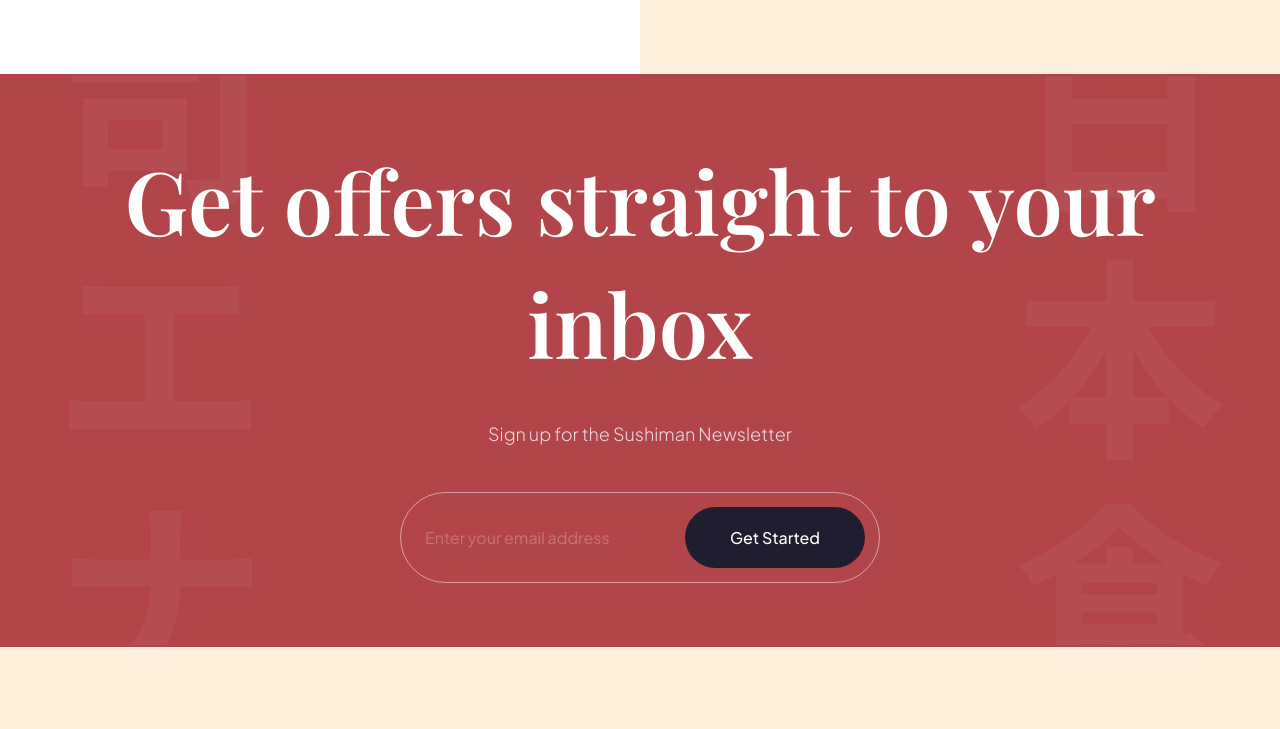
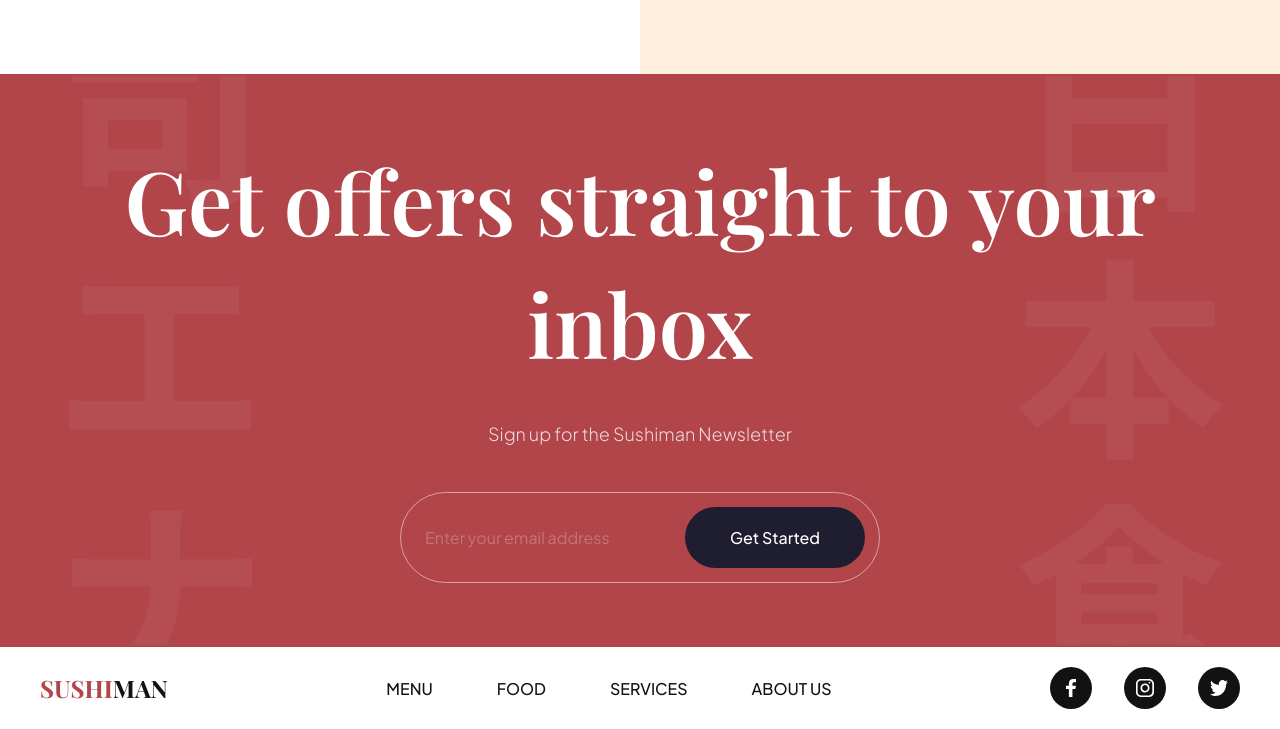
Before and after one commit to exzequel/sushi-static, a website built with Vite: page index.html in a window 1280 px wide. Shown: the part 3624-4353 px from the top of the page. Before the commit the page ends 4271 px from the top, so only its background shows below. Built offline with nearby package versions, Linux system fonts and the light colour scheme.

Commit message:
add footer content and style

```diff
--- a/css/sections/footer.css
+++ b/css/sections/footer.css
@@ -0,0 +1,62 @@
+.footer {
+    width: 100%;
+    padding: 20px 40px;
+    background: var(--color-white);
+
+    flex-wrap: wrap;
+    gap: 20px;
+
+    overflow: hidden;
+}
+
+.footer__logo {
+    font-size: 24px;
+    font-weight: bold;
+    font-family: var(--playfair-display);
+    text-transform: uppercase;
+    color: var(--secondary-color);
+
+    cursor: pointer;
+}
+
+.footer__logo span {
+    color: var(--primary-color);
+}
+
+.footer ul {
+    list-style: none;
+
+    display: flex;
+    flex-wrap: wrap;
+    flex-direction: row;
+    gap: 64px;
+}
+
+.footer ul:last-child {
+    gap: 32px;
+}
+
+.footer__nav li {
+    font-size: 16px;
+    font-weight: 500;
+    font-family: var(--plus-jakarta-sans);
+    text-transform: uppercase;
+    color: var(--secondary-color);
+
+    cursor: pointer;
+}
+
+.footer__social li {
+    width: 42px;
+    height: 42px;
+
+    background-color: var(--secondary-color);
+    border-radius: 100%;
+}
+
+.footer__social li img {
+    width: 45%;
+    height: 45%;
+
+    object-fit: contain;
+}
--- a/index.html
+++ b/index.html
@@ -326,6 +326,29 @@
     </div>
   </section>
 
+  <footer class="footer flex-between">
+    <h3 class="footer__logo"><span>Sushi</span>man</h3>
+
+    <ul class="footer__nav">
+      <li><a href="#menu">Menu</a></li>
+      <li><a href="#food">Food</a></li>
+      <li><a href="#services">Services</a></li>
+      <li><a href="#about-us">About Us</a></li>
+    </ul>
+
+    <ul class="footer__social">
+      <li class="flex-center">
+        <img src="assets/facebook.svg" alt="facebook">
+      </li>
+      <li class="flex-center">
+        <img src="assets/instagram.svg" alt="instagram">
+      </li>
+      <li class="flex-center">
+        <img src="assets/twitter.svg" alt="twitter">
+      </li>
+    </ul>
+  </footer>
+
   <script src="js/script.js" type="module"></script>
 </body>
 </html>
```
